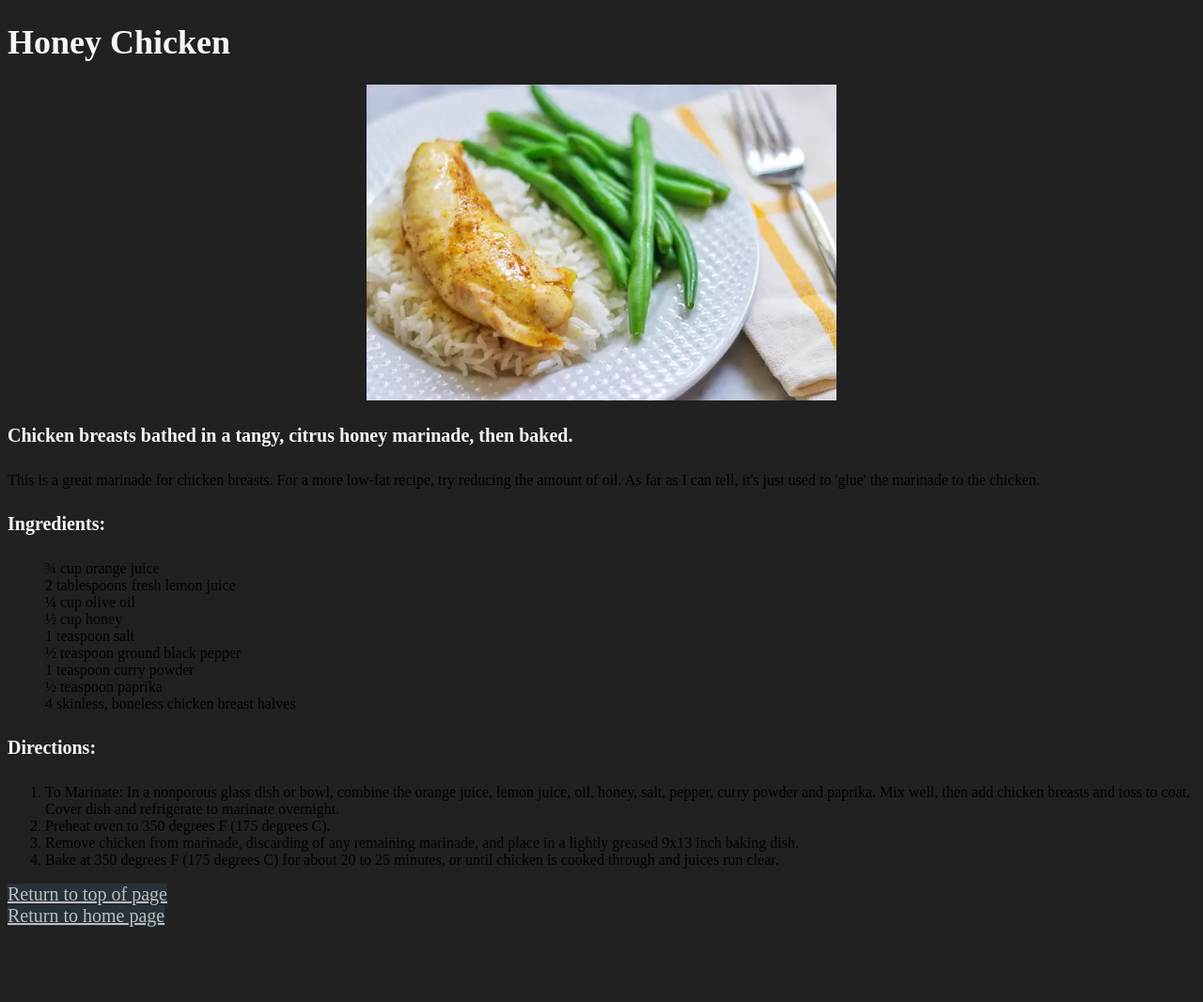
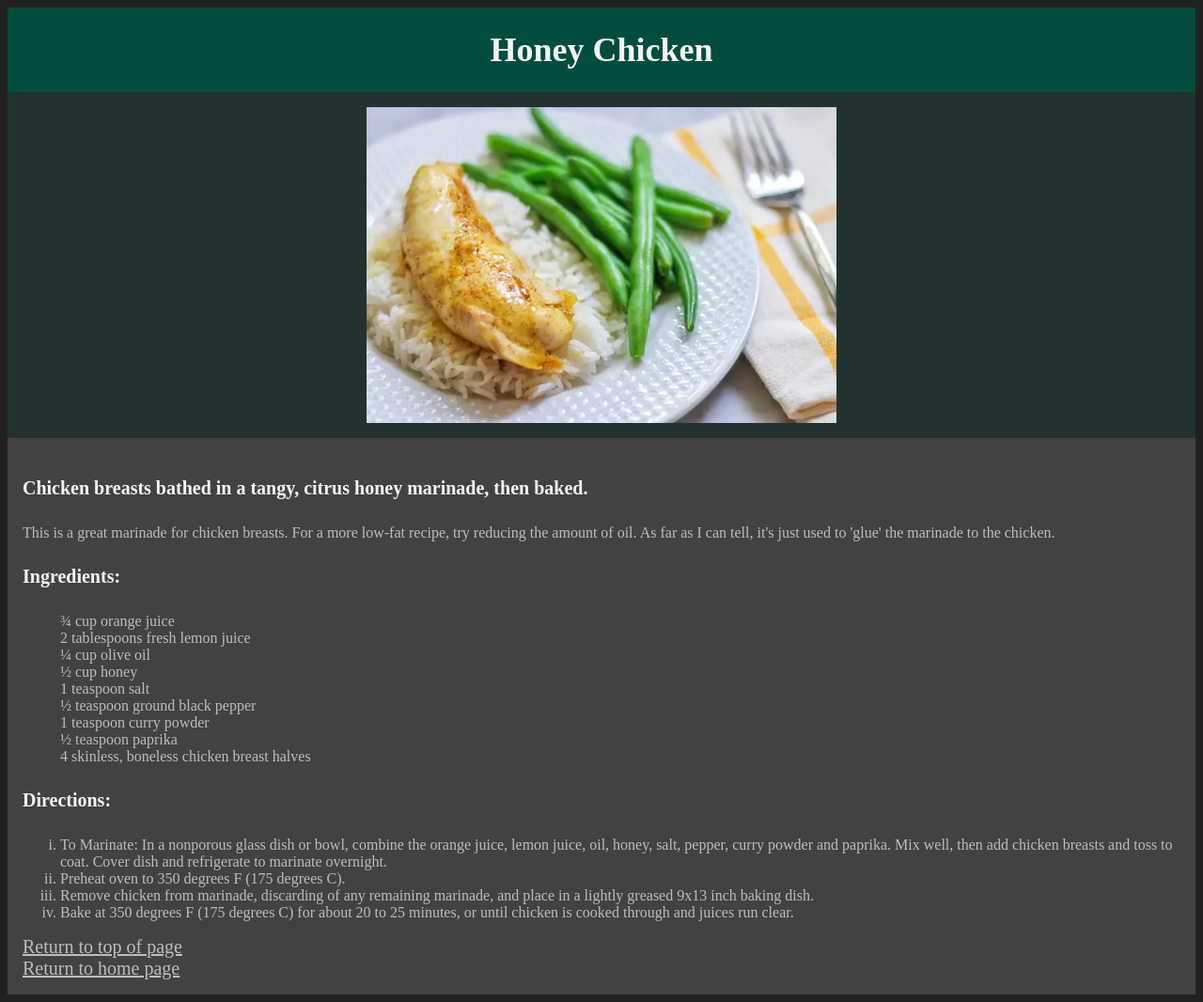
Before and after one commit to zdeezy/Odin-Recipes, a plain HTML site: page recipes/honeychicken.html in a window 1280 px wide. Shown: the whole page at 94% size. Before the commit the page ends 994 px from the top, so only its background shows below. Drawn offline with Linux system fonts and the light colour scheme.

Commit message:
Slight cleanup, still playing with colors.

```diff
--- a/recipes/honeychicken.html
+++ b/recipes/honeychicken.html
@@ -9,11 +9,15 @@
     </head>
 
     <body>
-        <h1 id="top">Honey Chicken</h1>
-        <img src="../images/honeychicken.jpg" alt="A Picture of Honey Chicken on a plate"
-        width="760"
-        height="440">
+        <div class="title">
+            <h1>Honey Chicken</h1>
+        </div>
 
+        <div class="main">
+            <img src="../images/honeychicken.jpg" alt="A Picture of Honey Chicken on a plate">
+        </div>
+
+        <div id="content">
             <h4>Chicken breasts bathed in a tangy, citrus honey marinade, then baked.</h4>
 
             <p>This is a great marinade for chicken breasts. For a more low-fat recipe, try reducing the amount of oil. As far as I can tell, it's just used to 'glue' the marinade to the chicken.</p>
@@ -46,5 +50,6 @@
             <a class="clicky" href="./honeychicken.html#top">Return to top of page</a>
             <br>
             <a class="clicky" href="../index.html">Return to home page</a>
+        </div>
     </body>
 </html>
--- a/style.css
+++ b/style.css
@@ -4,6 +4,10 @@ img {
     margin-right: auto;
     height: auto;
     width: 500px;
+}
+
+p {
+    color: #BDBDBD;
 }
 
 .title {
@@ -23,20 +27,31 @@ img {
 }
 
 .main {
+    display: flex;
     justify-content: center;
-    display: flex;
-    background-color: #26A69A;
+    align-items: center;
+    overflow: auto;
+    padding: 1rem;
+    background-color: #26A69A20;
+}
+
+#content {
+    justify-content: center;
+    text-align: left;
+    padding: 1rem;
+    background-color: #424242;
 }
 
 .links,.clicky {
     text-align: center;
     font-size: 20px;
-    background-color: #263238;
+    background-color: #424242;
 }
 
 .links {
     display: flex;
     justify-content: center;
+    padding: 1rem;
 }
 
 .clicky {
@@ -51,6 +66,12 @@ img {
 
 ul {
     list-style: none;
+    color: #BDBDBD;
+}
+
+ol {
+    color: #BDBDBD;
+    list-style: lower-roman;
 }
 
 h1,h4 {
```
Lines whose indentation alone changed are shown as unchanged.
